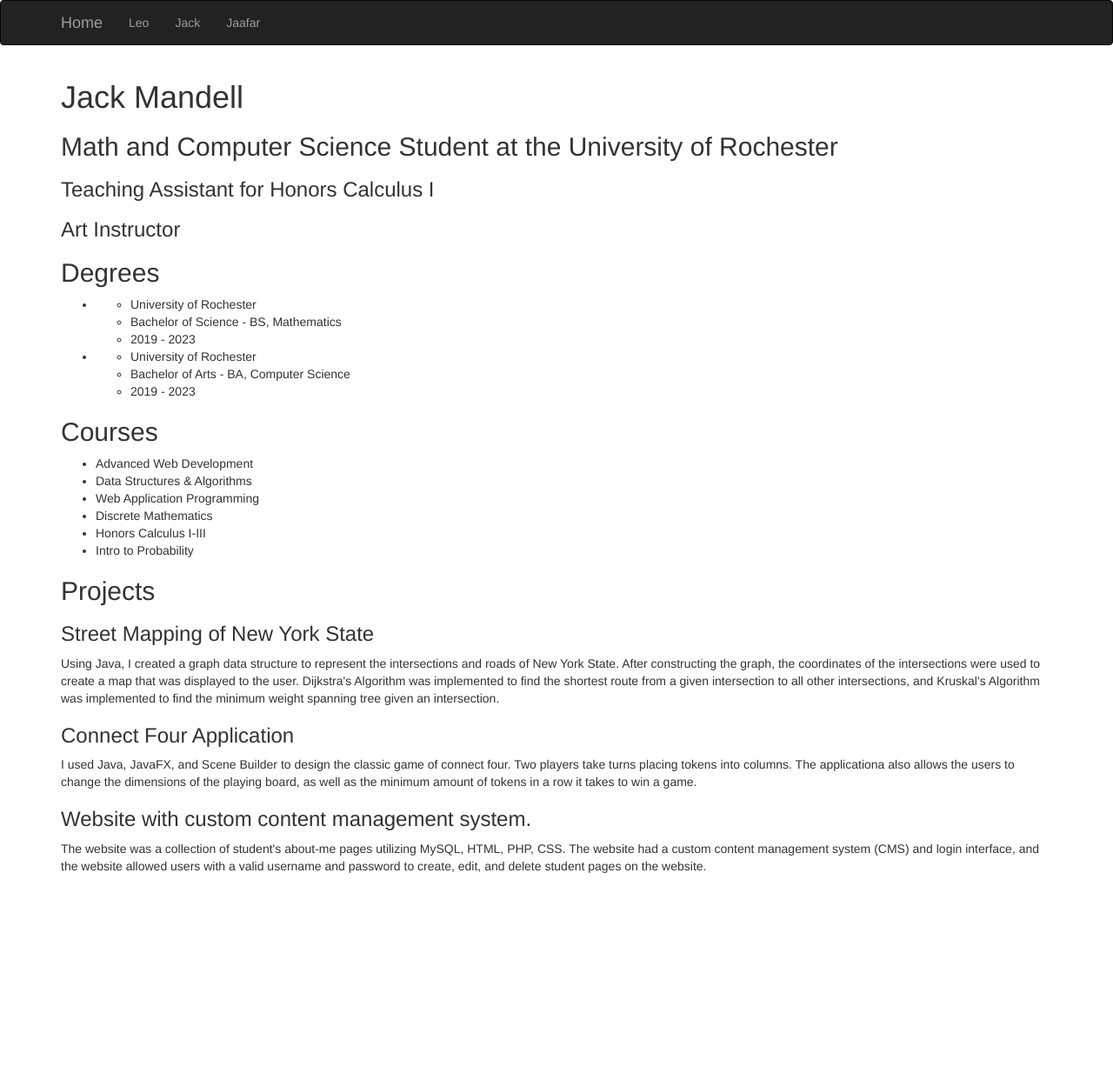
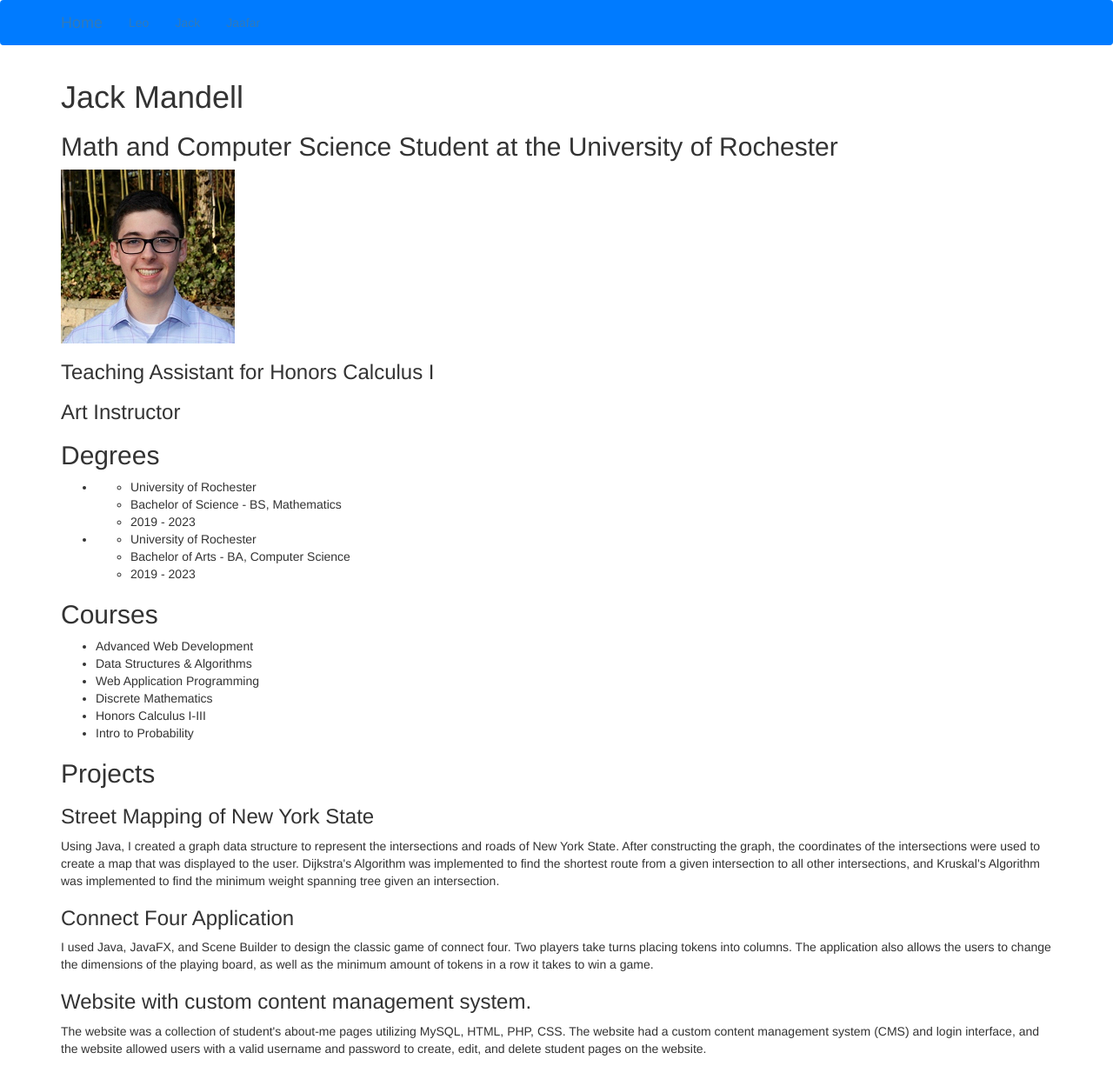
Before and after one commit to lkoblenc/project, a Flask app: page /jack in a window 1280 px wide. Shown: the whole page at 87% size. Before the commit the page ends 1004 px from the top, so only its background shows below. Run offline with Flask 2, Linux system fonts and the light colour scheme; some libraries are stand-ins or nearby versions.

Commit message:
added picture and started nav styling

```diff
--- a/static/styles.css
+++ b/static/styles.css
@@ -0,0 +1,9 @@
+.navbar {
+  background-color: #007bff;
+  color: white;
+  line-height: 50px;
+  background-image: none;
+}
+nav .navbar-text {
+ color: white;
+}
--- a/templates/base.html
+++ b/templates/base.html
@@ -6,6 +6,8 @@
 
 {% block head %}
 {{ super() }}
+{{ super() }}
+    <link rel="stylesheet" type="text/css" href="{{ url_for('static',filename='styles.css') }}">
 
 {% endblock %}
 
@@ -13,7 +15,8 @@
 
 {% block navbar %}
 
-<div class="navbar navbar-inverse" role="navigation">
+
+<nav class="navbar navbar-expand-lg">
     <div class="container">
         <div class="navbar-header">
             <button type="button" class="navbar-toggle" data-toggle="collapse" data-target=".navbar-collapse">
@@ -22,17 +25,18 @@
                 <span class="icon-bar"></span>
                 <span class="icon-bar"></span>
             </button>
-            <a class="navbar-brand" href="/">Home</a>
+            <a class="navbar-brand " href="/">Home</a>
         </div>
-        <div class="navbar-collapse collapse">
+        <div class="navbar-collapse collapse" >
             <ul class="nav navbar-nav">
-                <li> <a href="/leo"> Leo </a> </li>
-                <li> <a href="/jack"> Jack </a> </li>
-                <li> <a href="/jaafar"> Jaafar </a> </li>
+                <li> <a  href="/leo"> Leo </a> </li>
+                <li> <a  href="/jack"> Jack </a> </li>
+                <li> <a  href="/jaafar"> Jaafar </a> </li>
             </ul>
         </div>
     </div>
-</div>
+</nav>
+
 {% endblock %}
 
 
--- a/templates/jack.html
+++ b/templates/jack.html
@@ -1,12 +1,13 @@
 {% extends "base.html" %}
 
 {% block content %}
-
+<div class="bg-light">
 	<main class="container">
 
 		<header>
 			<h1> Jack Mandell </h1>
 			<h2 class="title"> Math and Computer Science Student at the University of Rochester </h2>
+			<img src="{{url_for('static',filename='images/jack.png')}}">
 		</header>
 
 		<section class="experience">
@@ -56,7 +57,7 @@
 			<p> Using Java, I created a graph data structure to represent the intersections and roads of New York State. After constructing the graph, the coordinates of the intersections were used to create a map that was displayed to the user. Dijkstra's Algorithm was implemented to find the shortest route from a given intersection to all other intersections, and Kruskal's Algorithm was implemented to find the minimum weight spanning tree given an intersection.  </p>
 
 			<h3> Connect Four Application  </h3>
-		<p>  I used Java, JavaFX, and Scene Builder to design the classic game of connect four. Two players take turns placing tokens into columns. The applicationa also allows the users to change the dimensions of the playing board, as well as the minimum amount of tokens in a row it takes to win a game.  </p>
+			<p>  I used Java, JavaFX, and Scene Builder to design the classic game of connect four. Two players take turns placing tokens into columns. The application also allows the users to change the dimensions of the playing board, as well as the minimum amount of tokens in a row it takes to win a game.  </p>
 
 			<h3> </h3>
 			<p> </p>
@@ -66,7 +67,7 @@
 
 		</section>
 	</main>
-
+</div>
 
 
 {% endblock %}
```
Also changed, not shown: static/images/jack.png (added). Lines whose indentation alone changed are shown as unchanged.
